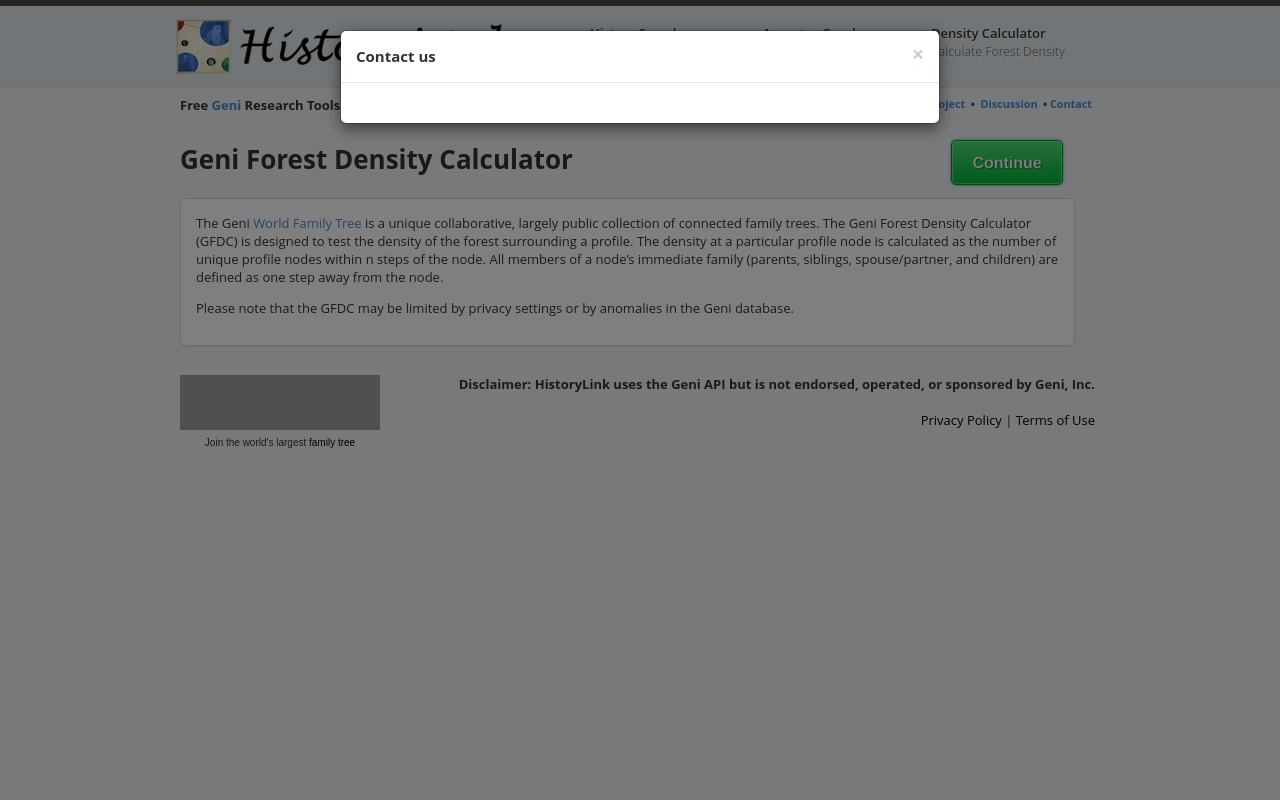
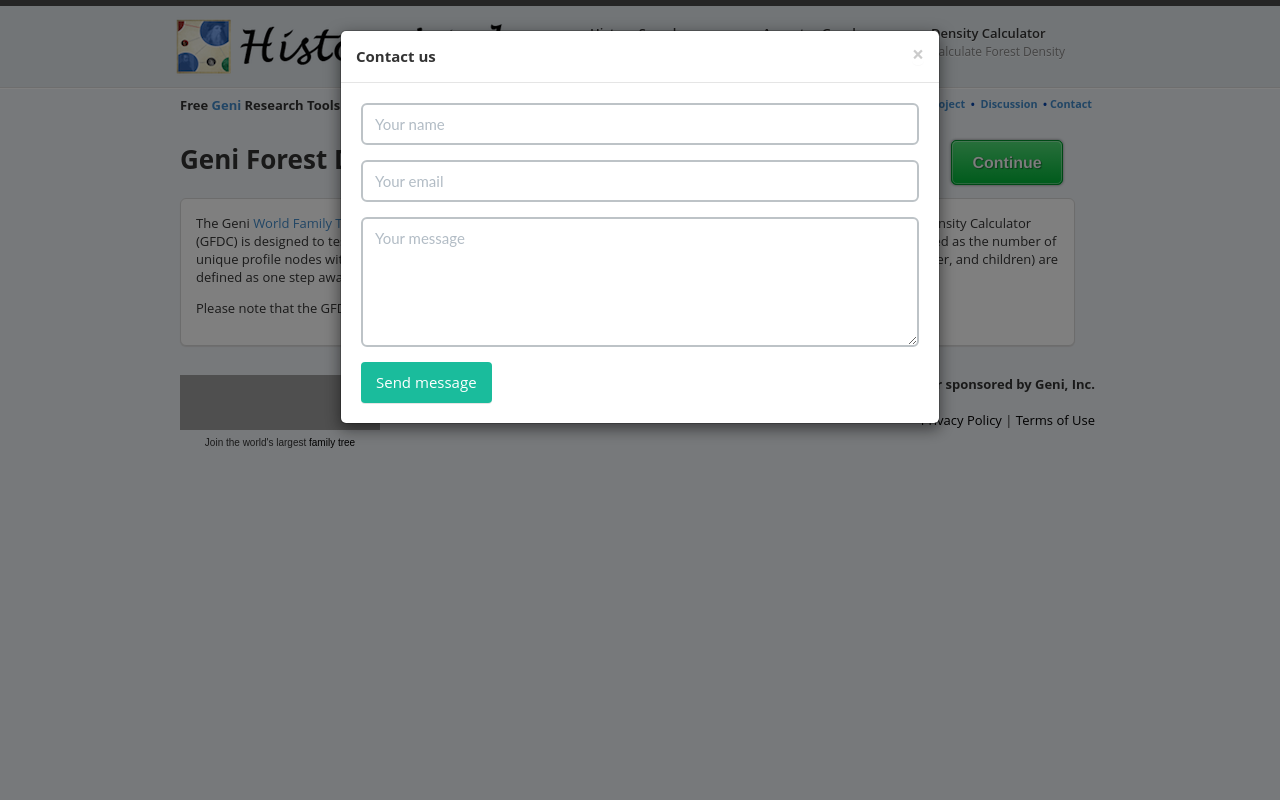
Before and after one commit to randols912-creator/GFDC, a Flask app: page / in a window 1280 px wide, after a click on "Contact". Run offline with Flask 2, Linux system fonts and the light colour scheme; some libraries are stand-ins or nearby versions; grey boxes are pictures that could not be loaded.

Commit message:
Add files via upload

```diff
--- a/templates/login.html
+++ b/templates/login.html
@@ -150,7 +150,20 @@
                 <h4 class="modal-title" id="contactFormLabel">Contact us</h4>
             </div>
             <div class="modal-body">
-                <script type="text/javascript" src="http://form.jotform.us/jsform/40618781407154"></script>
+                <form id="gfdcContactForm" onsubmit="return gfdcSendContact(this);">
+                    <div class="form-group">
+                        <input class="form-control" name="name" placeholder="Your name" maxlength="100" required/>
+                    </div>
+                    <div class="form-group">
+                        <input class="form-control" type="email" name="email" placeholder="Your email" maxlength="200" required/>
+                    </div>
+                    <div class="form-group">
+                        <textarea class="form-control" name="message" rows="5" placeholder="Your message" maxlength="4000" required></textarea>
+                    </div>
+                    <input type="text" name="website" value="" style="display:none" tabindex="-1" autocomplete="off"/>
+                    <button type="submit" class="btn btn-primary" id="gfdcContactSend">Send message</button>
+                    <span id="gfdcContactStatus" style="margin-left:10px;font-size:13px;"></span>
+                </form>
             </div>
             <!--<div class="modal-footer">
               <button type="button" class="btn btn-default" data-dismiss="modal">Close</button>
@@ -159,6 +172,30 @@
         </div>
     </div>
 </div>
+<script type="text/javascript">
+function gfdcSendContact(form){
+    var btn = document.getElementById('gfdcContactSend');
+    var status = document.getElementById('gfdcContactStatus');
+    btn.disabled = true; status.style.color = '#666'; status.textContent = 'Sending…';
+    fetch('/contact', {method: 'POST', body: new URLSearchParams(new FormData(form))})
+        .then(function(r){ return r.json().then(function(j){ return {ok: r.ok, j: j}; }); })
+        .then(function(res){
+            btn.disabled = false;
+            if(res.ok && res.j.sent){
+                status.style.color = '#3c763d'; status.textContent = 'Message sent - thank you!';
+                form.reset();
+            } else {
+                status.style.color = '#a94442';
+                status.textContent = (res.j && res.j.error) || 'Could not send - please try again.';
+            }
+        })
+        .catch(function(){
+            btn.disabled = false;
+            status.style.color = '#a94442'; status.textContent = 'Could not send - please try again.';
+        });
+    return false;
+}
+</script>
 <script language="javascript" type="text/javascript">
     var canvas = window.top.document.getElementById("app_content_frame");
     if (canvas != null) {
```
Also changed, not shown: templates/index.html (+38 -1 lines).
